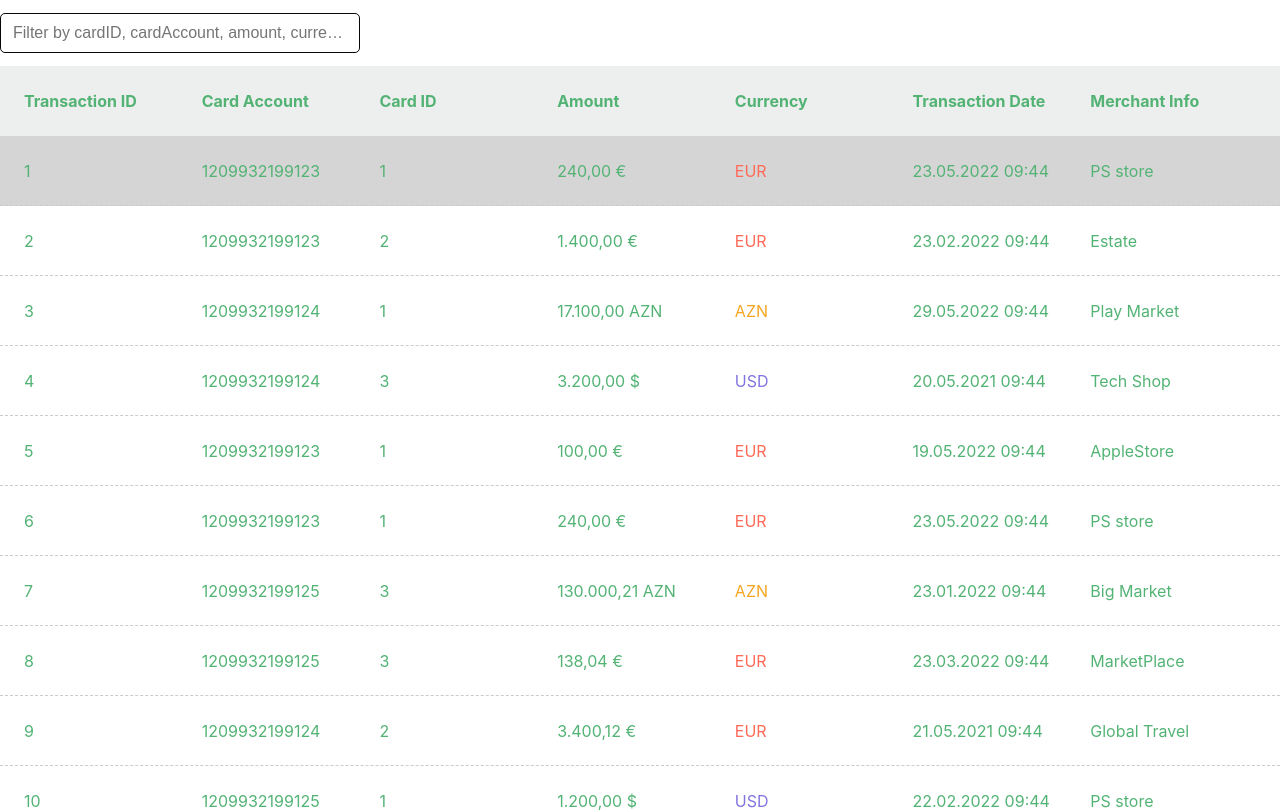
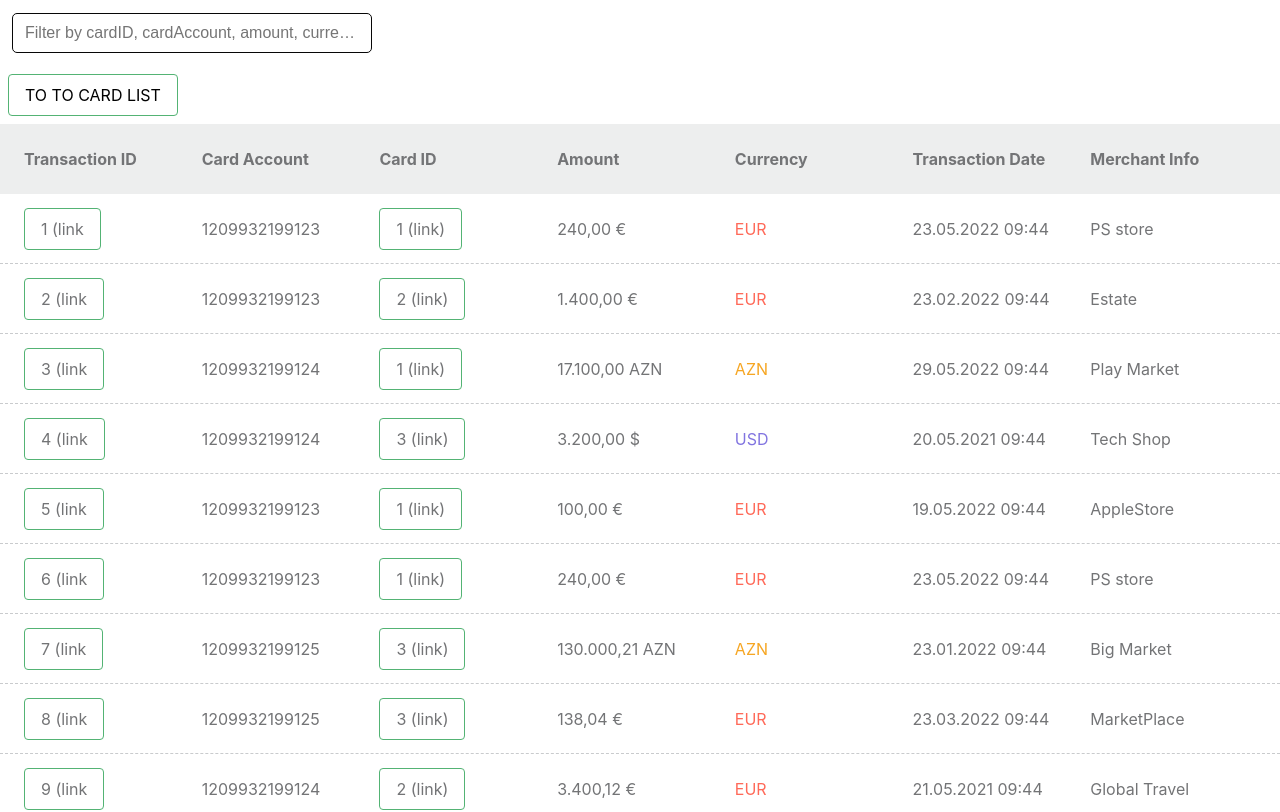
Before and after one commit to dyzz24/react-router-6-training-wallet-app, a React (Create React App) app: page /home/transactions in a window 1280 px wide. Shown: the top 812 px of the page. Built offline with nearby package versions, Linux system fonts and the light colour scheme.

Commit message:
navigation system init

```diff
--- /dev/null
+++ b/src/UI/LinkButton/LinkButton.module.scss
@@ -0,0 +1,16 @@
+.link {
+  display: inline-flex;
+  align-items: center;
+  justify-content: center;
+
+  border: 1px solid #53b374;
+  border-radius: 4px;
+  height: 40px;
+  padding: 0 16px;
+  cursor: pointer;
+  width: max-content;
+
+  &:hover {
+    border: 1px solid #ff6a59;
+  }
+}
--- /dev/null
+++ b/src/UI/LinkButton/LinkButton.tsx
@@ -0,0 +1,23 @@
+import clsx from 'clsx';
+import React from 'react';
+import style from './LinkButton.module.scss';
+
+type Props = {
+  callback: () => void;
+  text: string;
+  additionClassName?: string;
+};
+export const LinkButton: React.FC<Props> = ({
+  callback,
+  text,
+  additionClassName,
+}) => {
+  return (
+    <div
+      className={clsx(style.link, additionClassName && additionClassName)}
+      onClick={callback}
+    >
+      {text}
+    </div>
+  );
+};
--- /dev/null
+++ b/src/UI/LinkButton/index.ts
@@ -0,0 +1 @@
+export { LinkButton as default } from './LinkButton';
--- /dev/null
+++ b/src/api/methods.ts
@@ -0,0 +1,2 @@
+export const emulateDelay = (delay: number) =>
+  new Promise((resolve) => setTimeout(resolve, delay));
--- a/src/components/SearchInput/SearchInput.tsx
+++ b/src/components/SearchInput/SearchInput.tsx
@@ -3,7 +3,7 @@ import style from './SearchInput.module.scss';
 
 type Props = {
   setInputValue: (arg: string) => void;
-  inputValue: string;
+  inputValue: string | null;
   placeholder?: string;
 };
 export const SearchInput: React.FC<Props> = ({
@@ -15,7 +15,7 @@ export const SearchInput: React.FC<Props> = ({
     <input
       placeholder={placeholder}
       className={style.input}
-      value={inputValue}
+      value={inputValue || ''}
       onChange={(e) => setInputValue(e.target.value)}
     />
   );
--- a/src/components/TransactionsList/TransactionsList.module.scss
+++ b/src/components/TransactionsList/TransactionsList.module.scss
@@ -1,8 +1,8 @@
 .tableWrapper {
   display: flex;
   flex-direction: column;
+}
 
-}
 .tableRow {
   display: grid;
   width: 100%;
@@ -13,7 +13,7 @@
   align-items: center;
   min-height: 70px;
   font-size: 16px;
-  color: #53b374;
+  color: #737476;
   grid-gap: 0 12px;
   transition: background-color .4s;
 
@@ -24,19 +24,39 @@
 
   &.content {
     border-bottom: 1px dashed #C9CBCD;
-    cursor: pointer;
-
-    &:hover {
-      background-color: rgba(115, 116, 118, 0.3);
-    }
   }
 }
 
 .inputWrapper {
-  margin: 12px 0;
+  margin: 12px;
 }
 
 .notFound {
   font-weight: bold;
   margin: 12px;
 }
+
+.contentWrapper {
+  position: relative;
+  display: flex;
+  align-items: center;
+  justify-content: center;
+  flex-direction: column;
+
+  &.loading {
+    background-color: #383a3a;
+    opacity: .5;
+  }
+}
+
+.loadingTitle {
+  text-transform: uppercase;
+  position: absolute;
+  font-weight: bolder;
+  font-size: 42px;
+  color: #ff6a59;
+}
+
+.goCardLink {
+  margin: 8px;
+}
--- a/src/components/TransactionsList/TransactionsList.tsx
+++ b/src/components/TransactionsList/TransactionsList.tsx
@@ -1,5 +1,5 @@
 import React, { useEffect, useState } from 'react';
-import { useLocation, useNavigate } from 'react-router-dom';
+import { useLocation, useNavigate, useSearchParams } from 'react-router-dom';
 import { debounce } from 'lodash';
 import { useCallback } from 'react';
 import clsx from 'clsx';
@@ -12,16 +12,24 @@ import { CurrencyColors } from '../../types/enums';
 import { SearchInput } from '../SearchInput/SearchInput';
 
 import style from './TransactionsList.module.scss';
+import { emulateDelay } from '../../api/methods';
+import LinkButton from '../../UI/LinkButton';
+
+const SEARCH_KEY = 'search';
 
 export const TransactionsList = () => {
   const { pathname } = useLocation();
   const navigate = useNavigate();
+  let [searchParams, setSearchParams] = useSearchParams();
   const { inputValue, setInputValue } = useInputValue();
   const [transactionsState, setTransactionsState] =
     useState<TransactionType[]>(transactions);
 
-  const filterTransactions = (filter: string) => {
-    if (filter) {
+  const [loading, setLoading] = useState(false);
+
+  const filterTransactions = async (filter: string) => {
+    setLoading(true);
+    await emulateDelay(1000);
     const filteredArr = transactions.filter(
       (transaction) =>
         String(transaction.cardID).includes(filter) ||
@@ -32,7 +40,8 @@ export const TransactionsList = () => {
         transaction.merchantInfo.includes(filter),
     );
     setTransactionsState(filteredArr);
-    } else setTransactionsState(transactions);
+
+    setLoading(false);
   };
 
   const debouncedChangeHandler = useCallback(
@@ -40,11 +49,37 @@ export const TransactionsList = () => {
     [],
   );
 
-  const linkClickHandler = (id: number) => navigate(`${pathname}/${id}`);
+  const cardLinkHandler = useCallback(
+    (id: number) => () => navigate(`/home/cards/${id}`),
+    [navigate],
+  );
+
+  const transactionLinkHandler = useCallback(
+    (id: number) => () => navigate(`${pathname}/${id}`),
+    [navigate, pathname],
+  );
+
+  const goToCardList = useCallback(() => navigate('/home/cards'), [navigate]);
 
   useEffect(() => {
-    debouncedChangeHandler(inputValue);
+    // dont use hook when INPUT has initial value
+    if (typeof inputValue === 'object') return;
+    if (inputValue) {
+      setSearchParams({ [SEARCH_KEY]: inputValue });
+    } else {
+      setSearchParams({});
+    }
   }, [inputValue]);
+
+  useEffect(() => {
+    // console.log(searchParams.get(SEARCH_KEY));
+    if (searchParams.get(SEARCH_KEY)) {
+      debouncedChangeHandler(searchParams.get(SEARCH_KEY));
+      setInputValue(searchParams.get(SEARCH_KEY) as string);
+    } else {
+      setTransactionsState(transactions);
+    }
+  }, [searchParams]);
 
   return (
     <div className={style.tableWrapper}>
@@ -57,6 +92,11 @@ export const TransactionsList = () => {
           setInputValue={setInputValue}
         />
       </div>
+      <LinkButton
+        callback={goToCardList}
+        text={'TO TO CARD LIST'}
+        additionClassName={style.goCardLink}
+      />
       <div className={clsx(style.tableRow, style.title)}>
         <span>Transaction ID</span>
         <span>Card Account</span>
@@ -65,18 +105,26 @@ export const TransactionsList = () => {
         <span>Currency</span>
         <span>Transaction Date</span>
         <span>Merchant Info</span>
-        {/*<Link to={`${pathname}/12`}>Link to 12</Link>*/}
       </div>
+      <div className={clsx(style.contentWrapper, loading && style.loading)}>
+        {loading && <span className={style.loadingTitle}>loading</span>}
         {transactionsState.length ? (
           transactionsState.map((transaction) => (
             <div
               className={clsx(style.tableRow, style.content)}
               key={transaction.transactionID}
-            onClick={() => linkClickHandler(transaction.transactionID)}
             >
-            <span>{transaction.transactionID}</span>
+              <LinkButton
+                callback={transactionLinkHandler(transaction.transactionID)}
+                text={`${transaction.transactionID} (link`}
+              />
+
               <span>{transaction.cardAccount}</span>
-            <span>{transaction.cardID}</span>
+              <LinkButton
+                callback={cardLinkHandler(transaction.cardID)}
+                text={`${transaction.cardID} (link)`}
+              />
+
               <span>
                 {new Intl.NumberFormat('de-DE', {
                   style: 'currency',
@@ -94,5 +142,6 @@ export const TransactionsList = () => {
           <span className={style.notFound}>Transactions not found</span>
         )}
       </div>
+    </div>
   );
 };
--- a/src/hooks/useInputValue.ts
+++ b/src/hooks/useInputValue.ts
@@ -1,6 +1,6 @@
 import { useState } from 'react';
 
 export const useInputValue = () => {
-  const [inputValue, setInputValue] = useState('');
+  const [inputValue, setInputValue] = useState<string | null>(null);
   return { inputValue, setInputValue };
 };
```
Lines whose indentation alone changed are shown as unchanged.
